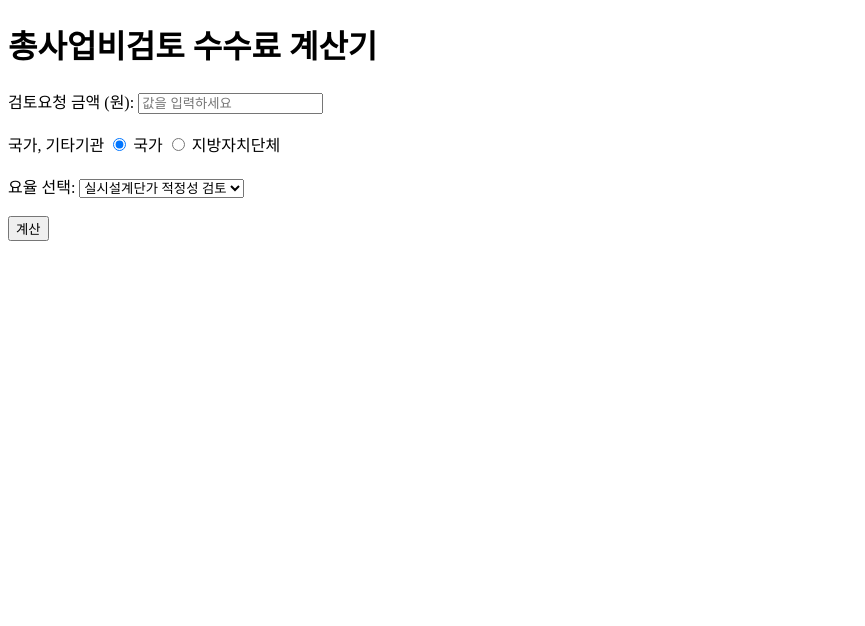
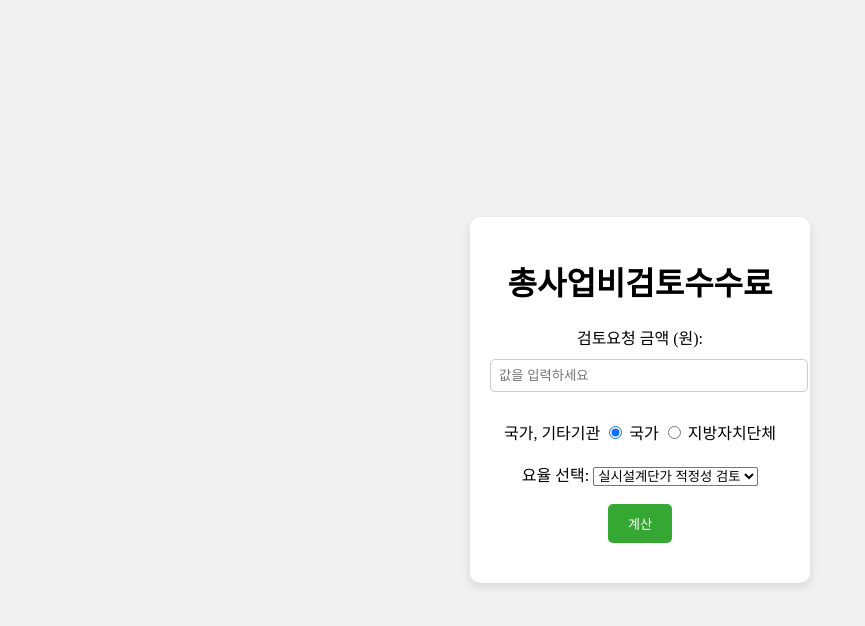
Before and after one commit to dongbojeong/kangsan, a plain HTML site: page totalfee.html in a window 1280 px wide. Shown: the whole page, without its empty margins (0-865 px from the left). Drawn offline with Linux system fonts and the light colour scheme.

Commit message:
Update totalfee.html
화면 정중앙 배치

```diff
--- a/totalfee.html
+++ b/totalfee.html
@@ -3,7 +3,43 @@
 <head>
     <meta charset="UTF-8">
     <meta name="viewport" content="width=device-width, initial-scale=1.0">
-    <title>총사업비검토대가 수수료 계산 프로그램</title>
+    <title>총사업비수수료 계산</title>
+    <style>
+        body {
+            display: flex;
+            justify-content: center;
+            align-items: center;
+            height: 100vh;
+            margin: 0;
+            background-color: #f0f0f0;
+        }
+        .calculator-container {
+            background-color: #ffffff;
+            padding: 20px;
+            border-radius: 10px;
+            box-shadow: 0 4px 8px rgba(0, 0, 0, 0.1);
+            width: 300px;
+            text-align: center;
+        }
+        input[type="text"] {
+            width: 100%;
+            padding: 8px;
+            margin: 10px 0;
+            border: 1px solid #ccc;
+            border-radius: 5px;
+        }
+        button {
+            padding: 10px 20px;
+            background-color: #35a733;
+            color: white;
+            border: none;
+            border-radius: 5px;
+            cursor: pointer;
+        }
+        button:hover {
+            background-color: #0056b3;
+        }
+    </style>
     <script>
         function calculateFee() {
             const amount = parseFloat(document.getElementById("amount").value.replace(/,/g, ""));
@@ -18,7 +54,7 @@
                     rate = 0.0004;
                 }
             } else if (rateType === "priceChange") {
-                rate = 0.001;
+                rate = 0.0001;
             } else if (rateType === "privateProject") {
                 rate = 0.0005;
             } else if (rateType === "designChange") {
@@ -38,7 +74,8 @@
     </script>
 </head>
 <body>
-    <h1>총사업비검토 수수료 계산기</h1>
+    <div class="calculator-container">
+        <h1>총사업비검토수수료</h1>
         <label for="amount">검토요청 금액 (원):</label>
         <input type="text" id="amount" oninput="formatAmountInput(this)" placeholder="값을 입력하세요">
         <br><br>
@@ -59,5 +96,6 @@
 
         <button onclick="calculateFee()">계산</button>
         <h2 id="result"></h2>
+    </div>
 </body>
 </html>
```
Lines whose indentation alone changed are shown as unchanged.
